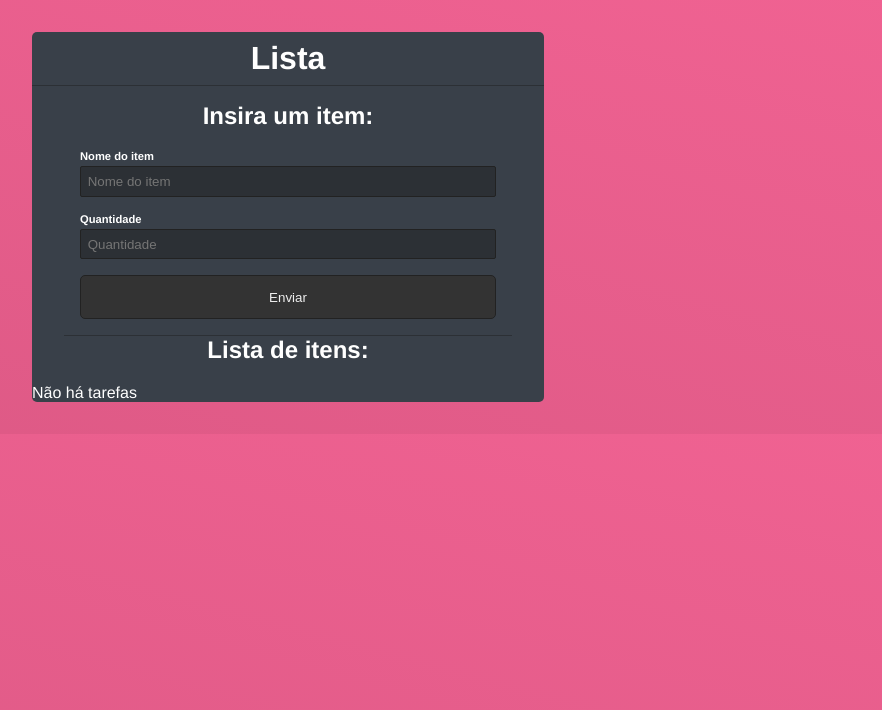
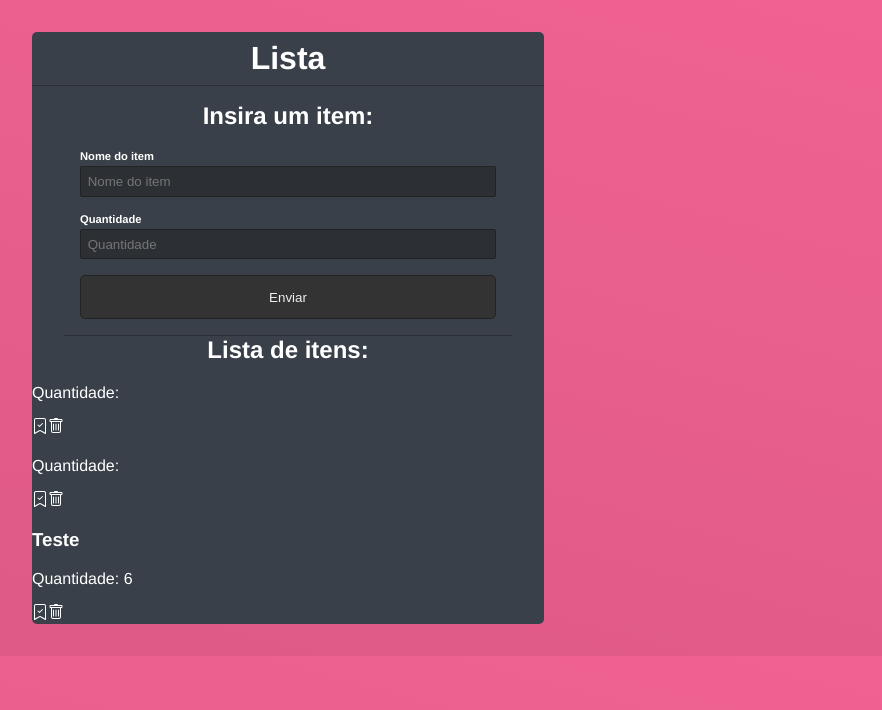
Before and after one commit to igorlemess/Lista-React, a React (Create React App) app: page / in a window 1280 px wide. Shown: the top 710 px of the page, without its empty margins (352-1234 px from the left). Built offline with nearby package versions, Linux system fonts and the light colour scheme; data requests are answered from the project's data file.

Commit message:
Funções de gerenciamento da lista adicionadas

```diff
--- a/src/App.js
+++ b/src/App.js
@@ -1,15 +1,32 @@
 import './App.css';
 
-import {useState, useEffect} from 'react'
-import {BsTrash, BsBookmarkCheck, BsBookmarckCheckFill} from 'react-icons/bs';
+import { useState, useEffect } from 'react'
+import { BsTrash, BsBookmarkCheck, BsBookmarkCheckFill } from 'react-icons/bs';
 
 const API = "http://localhost:5000";
 
 function App() {
-  const [title,setTitle] = useState("")
-  const [qtde,setQtde] = useState("")
-  const [itens,setitens] = useState([])
+
+  const [title, setTitle] = useState("")
+  const [qtde, setQtde] = useState("")
+  const [itens, setItens] = useState([])
   const [loading, setLoading] = useState(false);
+
+  useEffect(() => {
+    const loadData = async () => {
+      setLoading(true)
+      const res = await fetch(API + "/todos")
+        .then((res) => res.json())
+        .then((data) => data)
+        .catch((err) => console.log(err));
+
+      setLoading(false)
+
+      setItens(res);
+    };
+
+    loadData();
+  }, []);
 
   const handleSubmit = async (e) => {
     e.preventDefault()
@@ -22,15 +39,64 @@ function App() {
     };
 
     await fetch(API + "/todos", {
-      method: "POST" ,
+      method: "POST",
       body: JSON.stringify(item),
       headers: {
-        "Content-Type": "application/json" ,
+        "Content-Type": "application/json",
       },
-    })
+    }
+    )
+
+    setItens((prevState) => [...prevState, item])
 
     setTitle("");
     setQtde("");
+  }
+
+  const handleDelete = async (id) => {
+
+    await fetch(`http://localhost:5000/todos/${id}`, {
+      method: "DELETE",
+    });
+
+    setItens((prevState) => prevState.filter((item) => item.id !== id))
+  }
+
+  const handleEdit = async (item) => {
+    item.done = !item.done;
+
+    const data = await fetch(API + "/todos" + item.id, {
+      method: "PUT",
+      body: JSON.stringify(item),
+      headers: {
+        "Content-Type": "application/json",
+      },
+    });
+
+    setItens((prevState) =>
+    prevState.map((i) => (i.id === data.id ? (i = data) : i))
+    )
+  }
+
+
+function Lista() {
+    const lista = itens.map(item =>
+      <div className="lista-itens" key={item.id}>
+        <h3 className={item.done ? "item-done" : ""}>{item.title}</h3>
+        <p>Quantidade: {item.qtde}</p>
+        <div className="actions">
+          <span onClick={() => handleEdit(item)}>
+            {!item.done ? <BsBookmarkCheck /> : <BsBookmarkCheckFill />}
+          </span>
+          <BsTrash onClick={() => handleDelete(item.id)} />
+        </div>
+      </div>)
+
+    return <div>{lista}</div>
+  }
+
+  if (loading) {
+    return <p>Carregando...</p>
   }
 
 return (
@@ -38,13 +104,13 @@ function App() {
       <div className="lista-header">
         <h1>Lista</h1>
       </div>
-
       <div className="form-lista">
         <h2>Insira um item:</h2>
         <form onSubmit={handleSubmit}>
           <div className="form-control">
             <label htmlFor="title">Nome do item</label>
             <input
+              id="title"
               type="text"
               name="title"
               placeholder="Nome do item"
@@ -56,6 +122,7 @@ function App() {
           <div className="form-control">
             <label htmlFor="qtde">Quantidade</label>
             <input
+              id="qtde"
               type="text"
               name="qtde"
               placeholder="Quantidade"
@@ -71,6 +138,7 @@ function App() {
       <div className="lista">
         <h2>Lista de itens:</h2>
         {itens.length === 0 && <p>Não há tarefas</p>}
+        {Lista()}
       </div>
     </div>
   );
```
Lines whose indentation alone changed are shown as unchanged.
